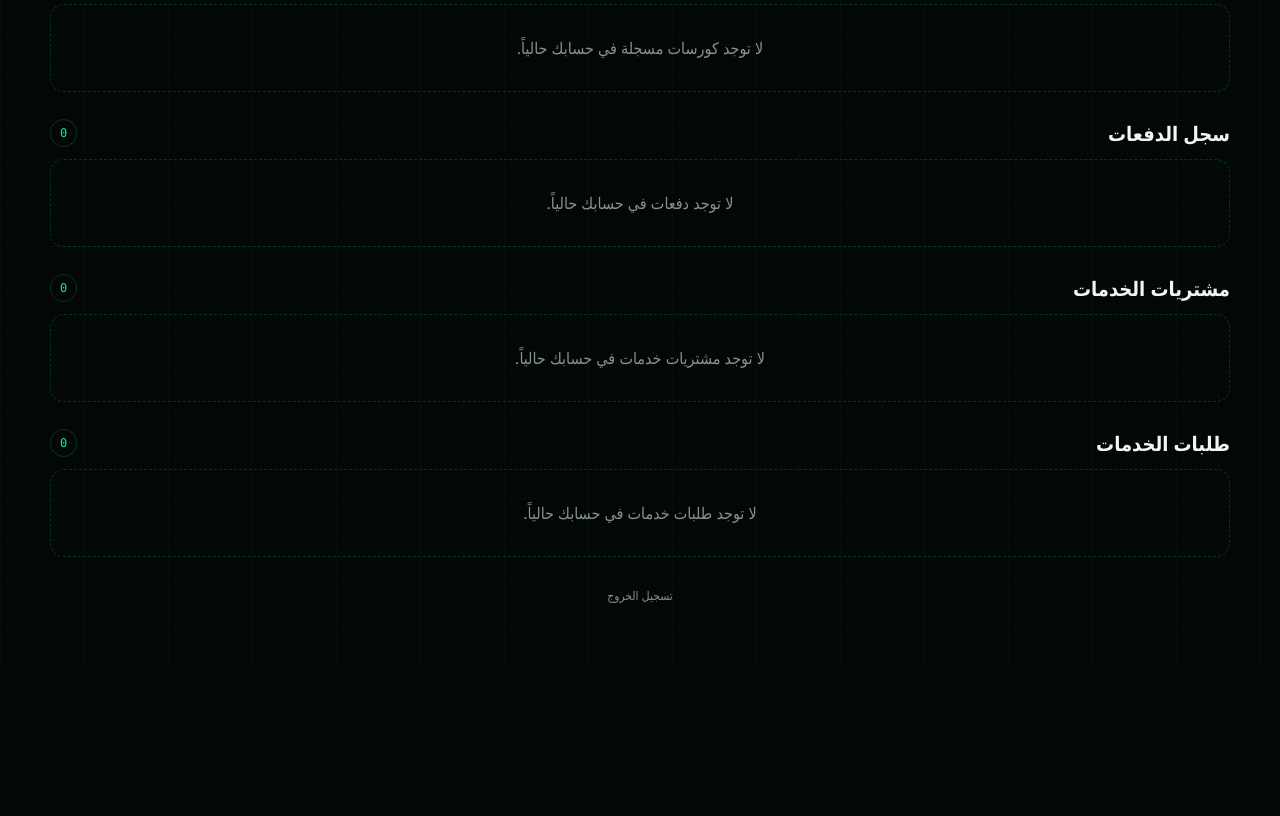
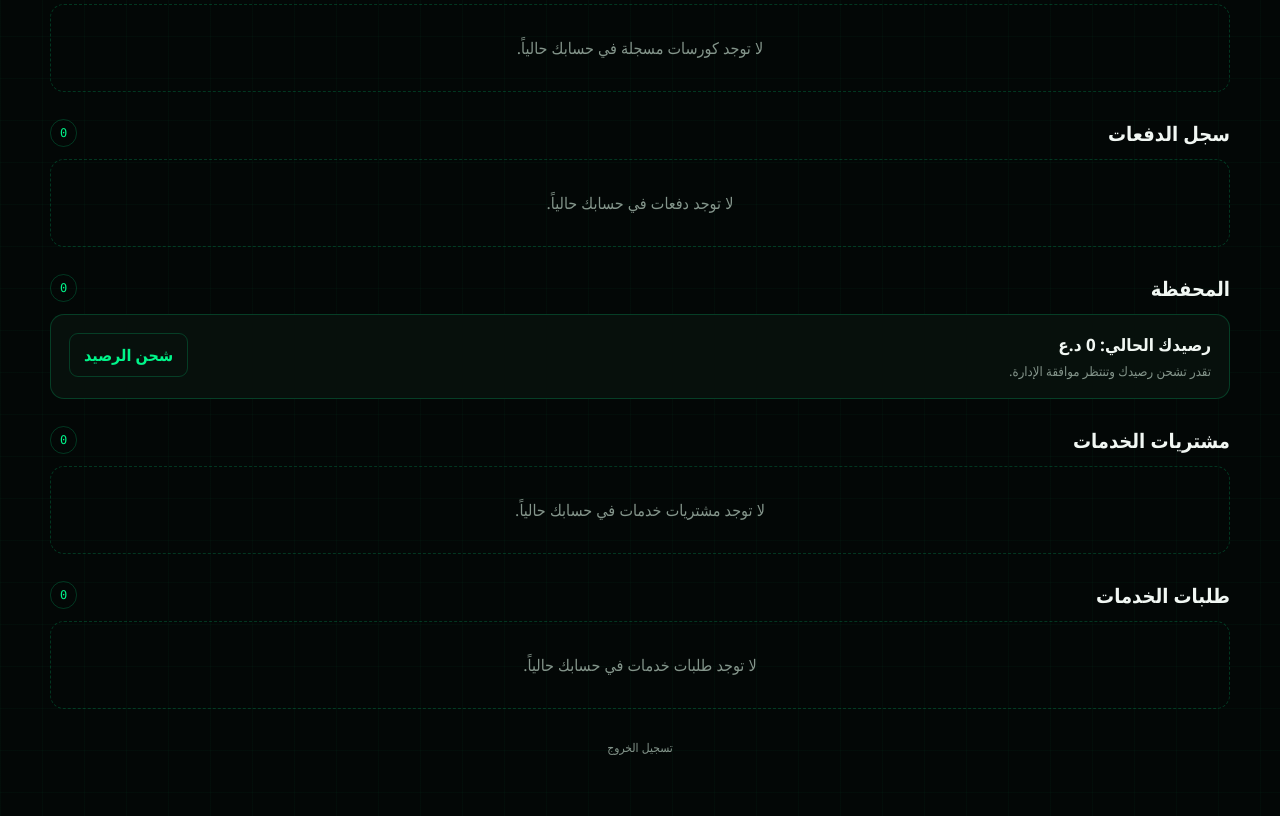
Before and after one commit to hkrh22816-byte/raddit_project, a Flask app: page /account in a window 1280 px wide. Shown: the part 636-1452 px from the top of the page. Before the commit the page ends 1239 px from the top, so only its background shows below. Run offline with Flask 3, Linux system fonts and the light colour scheme; the visitor is signed in with stand-in values (Sample User, id 1); data that the repository does not hold is empty; some libraries are stand-ins or nearby versions.

Commit message:
Add wallet balance and top-up history to account

```diff
--- a/templates/account.html
+++ b/templates/account.html
@@ -117,6 +117,9 @@ nav{display:flex;justify-content:space-between;align-items:center;gap:15px;margi
 </div>
 {% else %}<div class="empty">لا توجد دفعات في حسابك حالياً.</div>{% endif %}
 
+<div class="title"><h2>المحفظة</h2><span class="count">{{ wallet_topups|length }}</span></div>
+<div class="list"><article class="item"><div class="head"><div><h3>رصيدك الحالي: {{ balance }}</h3><div class="meta">تقدر تشحن رصيدك وتنتظر موافقة الإدارة.</div></div><a class="btn" href="{{ url_for('wallet_top_up') }}">شحن الرصيد</a></div></article>
+{% for topup in wallet_topups[:5] %}<article class="item"><div class="head"><div><h3>شحن {{ '{:,}'.format(topup.amount_iqd) }} د.ع</h3><div class="meta">#{{ topup.id }} · {{ topup.payment_method.name }}</div></div>{% if topup.status == 'approved' %}<span class="badge ok">تمت الإضافة</span>{% elif topup.status == 'rejected' %}<span class="badge bad">مرفوض</span>{% else %}<span class="badge wait">قيد المراجعة</span>{% endif %}</div></article>{% endfor %}</div>
 <div class="title"><h2>مشتريات الخدمات</h2><span class="count">{{ service_orders|length }}</span></div>
 <div class="list">
 {% for order in service_orders %}
```
